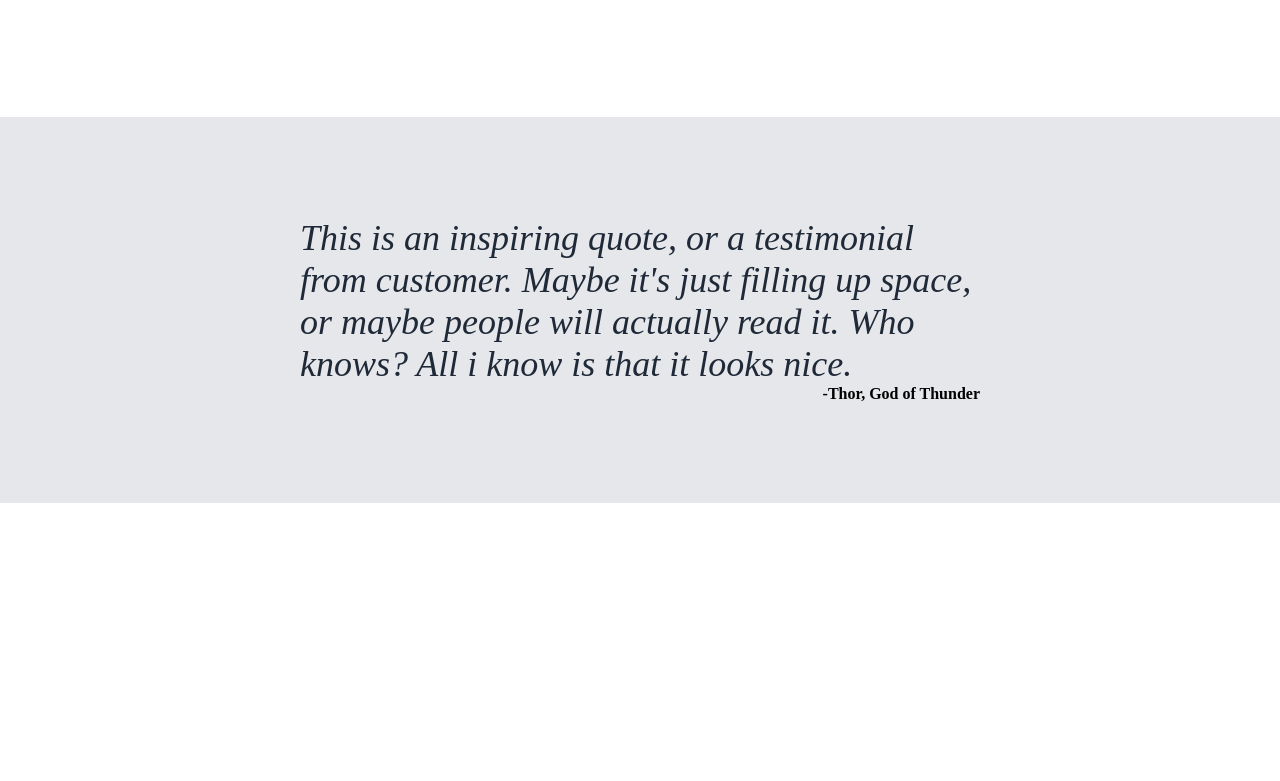
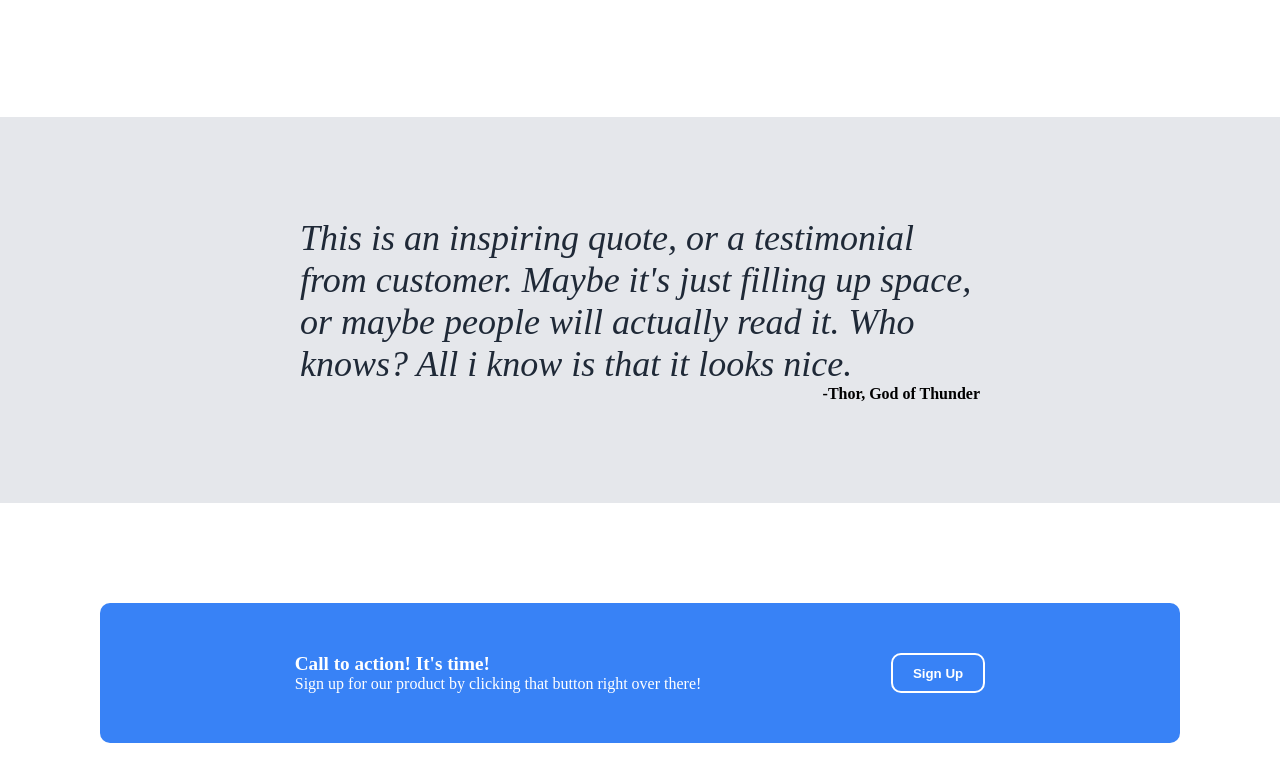
Before and after one commit to LGGC/Landing-Page, a plain HTML site: page index.html in a window 1280 px wide. Shown: the part 971-1752 px from the top of the page. Before the commit the page ends 1474 px from the top, so only its background shows below. Drawn offline with Linux system fonts and the light colour scheme.

Commit message:
add call to action section

```diff
--- a/index.html
+++ b/index.html
@@ -63,6 +63,7 @@
             </div>
         </div>
     </div>
+
     <div class="qoute">
         <div class="qouteText">
             This is an inspiring quote, or a testimonial from
@@ -72,5 +73,16 @@
         </div>
         <div class="qouteCredit">-Thor, God of Thunder</div>
     </div>
+
+    <div class="action">
+        <div class="cardAction">
+            <div>
+                <div style="font-weight: bold; font-size: larger;">Call to action! It's time!</div>
+                <div>Sign up for our product by clicking that button right over there!</div>
+            </div>
+            <button class="btn actionBtn">Sign Up</button>
+        </div>
+    </div>
+
 </body>
 </html>
--- a/styles.css
+++ b/styles.css
@@ -7,14 +7,17 @@ html {
     overflow:scroll;
     overflow-x:hidden;
 }
-.btn.signup {
-    background-color: #3882F6;
-    color: white;
+
+.btn {
     border-radius: 5px;
     padding: 5px 20px;
     border: none;
     font-weight: bold;
+}
 
+.btn.signup {
+    background-color: #3882F6;
+    color: white;
 }
 
 .btn.signup:hover{
@@ -37,7 +40,6 @@ html {
     justify-content: space-between;
     padding: 100px 100px;
     gap: 50px;
-
 
 }
 
@@ -133,6 +135,33 @@ html {
     text-align: end;
 }
 
+.action {
+    margin: 100px;
+    background-color: #3882F6;
+    color: white;
+    padding: 50px 100px;
+    border-radius: 10px;
+}
+
+.cardAction {
+    display: flex;
+    justify-content: space-around;
+}
+
+
+.btn.actionBtn {
+    background-color: transparent;
+    color: white;
+    border: 2px solid white;
+    border-radius: 10px;
+}
+
+.btn.actionBtn:hover{
+    background-color: white;
+    color: #3882F6;
+}
+
+
 ul {
     list-style-type: none;
     padding: 0;
```
